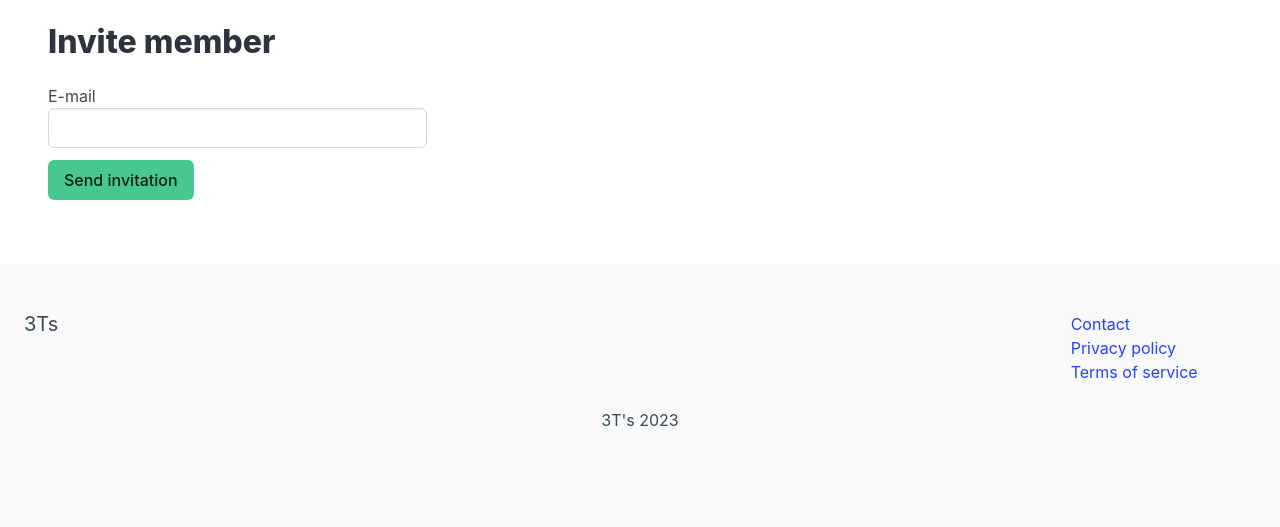
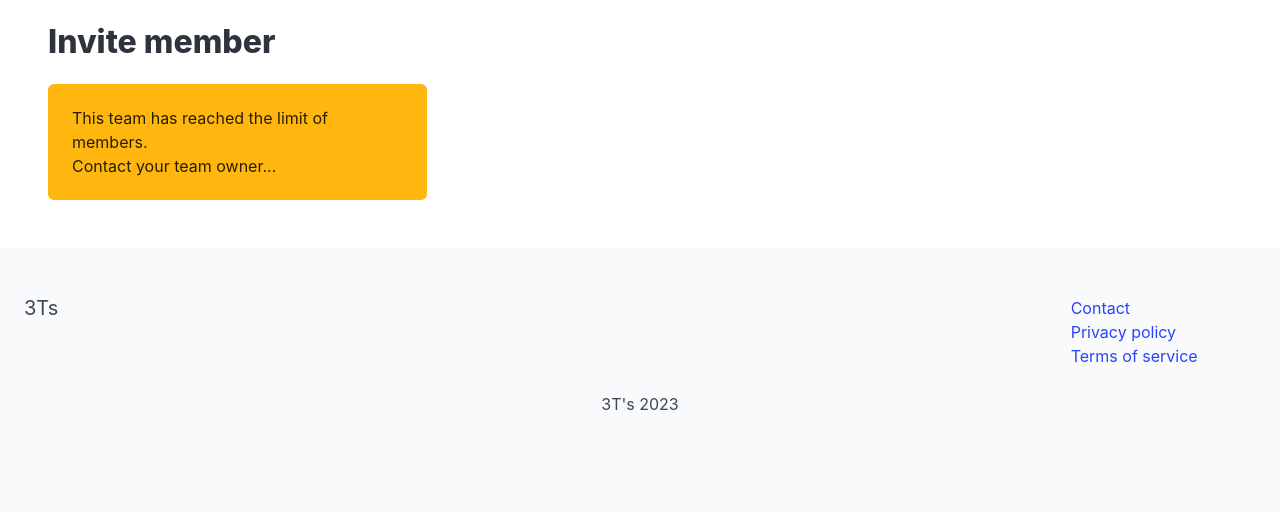
Before and after one commit to ArtusU/3Ts, a Django app: template apps/team/templates/team/invite.html in a window 1280 px wide. Shown: the part 128-655 px from the top of the page. Run offline with Django 3.2, Linux system fonts and the light colour scheme; the template is opened without the code that fills it, so the values that code supplies are empty; some libraries are stand-ins or nearby versions.

Commit message:
implementing plan limits for invites

```diff
--- a/apps/team/templates/team/invite.html
+++ b/apps/team/templates/team/invite.html
@@ -19,6 +19,7 @@
             <div class="notification is-danger" v-if="errors.length">
                 <p v-for="error in errors">[[ error ]]</p>
             </div>
+            {% if team.plan.max_members_per_team > team.members.count %}
             <form method="post" action="." @submit="validateForm" novalite>
                 {% csrf_token %}
 
@@ -36,6 +37,17 @@
                     </div>
                 </div>
             </form>
+            {% else %}
+            <div class="notification is-warning">
+                This team has reached the limit of members.<br>
+
+                {% if team.created_by == request.user %}
+                    <a href="{% url 'team:plans' %}">Upgrade plan</a>
+                {% else %}
+                    Contact your team owner...
+                {% endif %}
+            </div>
+            {% endif %}
         </div>
     </div>
 {% endblock %}
```
Lines whose indentation alone changed are shown as unchanged.
